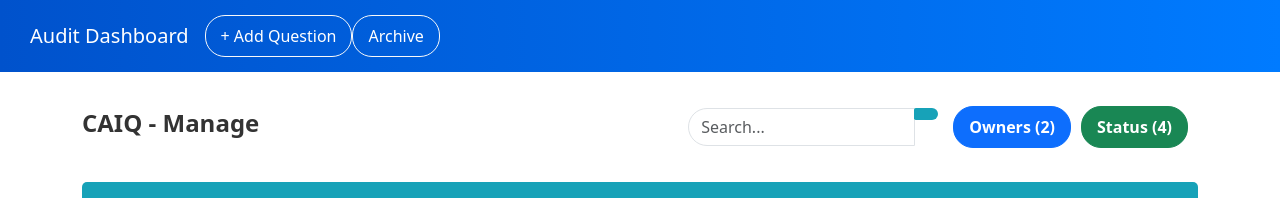
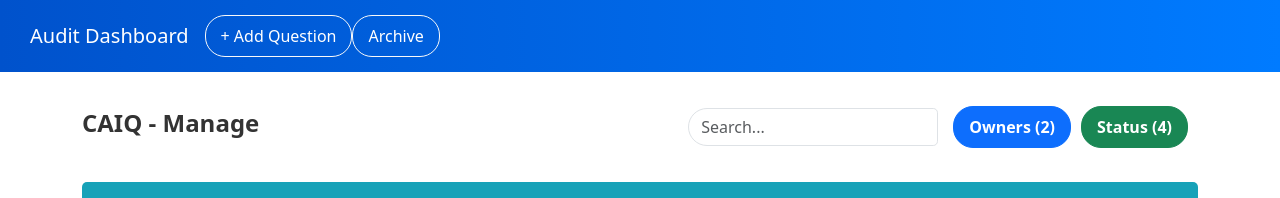
Before and after one commit to Aabhaas9413/AnswerMe, an Angular app in the folder AnswerMeClient/: page / in a window 1280 px wide. Shown: the top 198 px of the page. Built offline with nearby package versions, Linux system fonts and the light colour scheme.

Commit message:
Removing search button.

```diff
--- a/AnswerMeClient/src/app/dashboard/dashboard.component.html
+++ b/AnswerMeClient/src/app/dashboard/dashboard.component.html
@@ -12,11 +12,7 @@
         <div class="search-filters d-flex align-items-center">
             <div class="input-group search-bar">
                 <input type="text" class="form-control" placeholder="Search..." aria-label="Search">
-                <div class="input-group-append">
-                    <button class="btn btn-info search-button" type="button">
-                        <i class="fa fa-search"></i>
-                    </button>
-                </div>
+
             </div>
             <button class="btn btn-primary filter-button">Owners (2)</button>
             <button class="btn btn-success filter-button">Status (4)</button>
```
